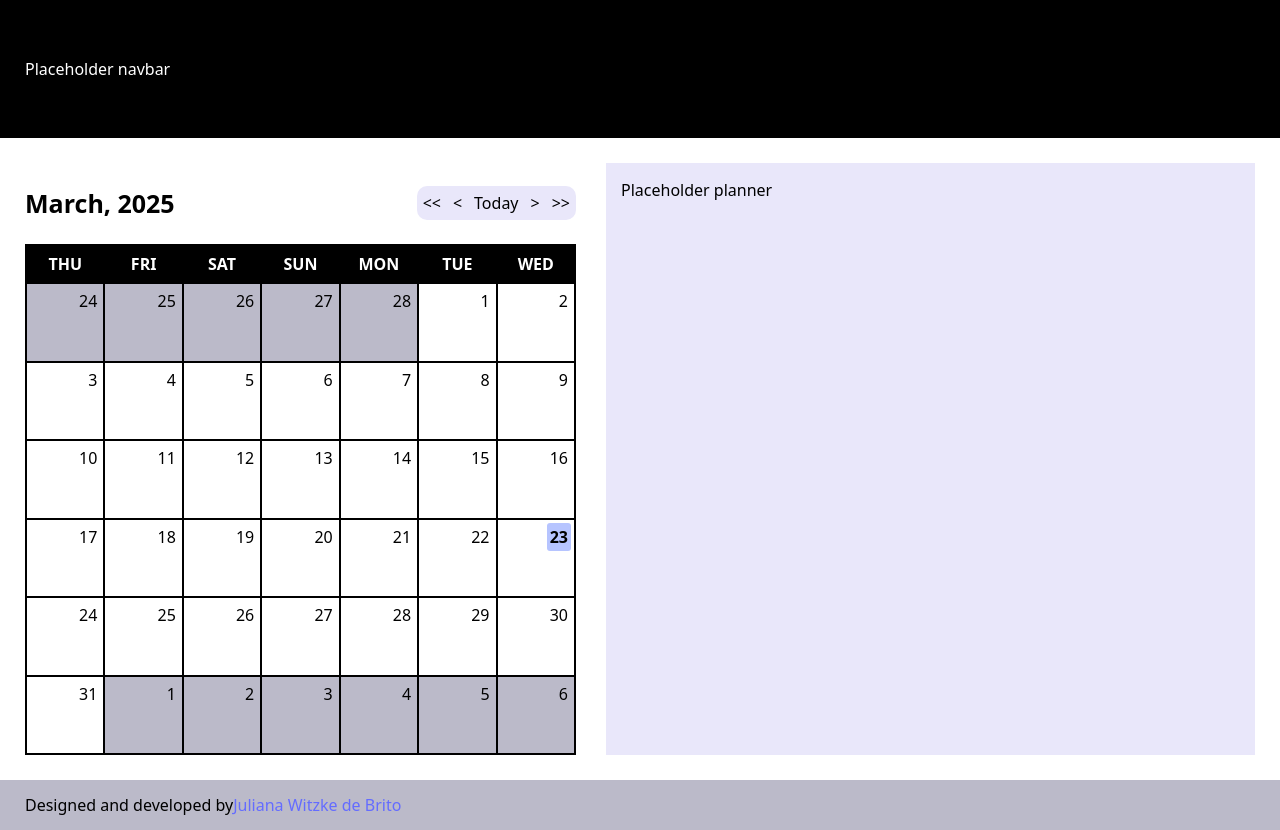
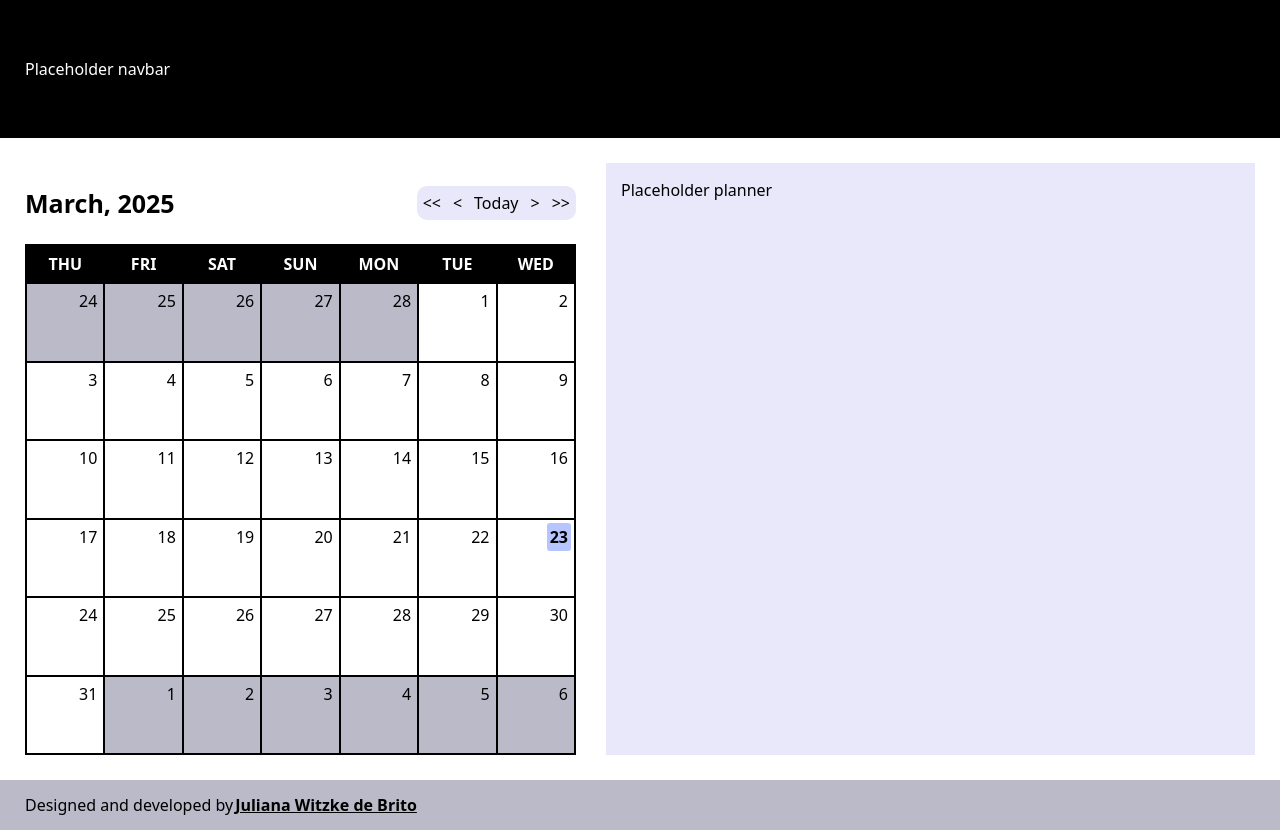
Before and after one commit to jubrito/planner-with-calendar, a React (Vite) app: page / in a window 1280 px wide. Built offline with nearby package versions, Linux system fonts and the light colour scheme.

Commit message:
style: change footer anchor styles

```diff
--- a/src/features/Footer/_footer.module.scss
+++ b/src/features/Footer/_footer.module.scss
@@ -7,4 +7,14 @@
   display: flex;
   align-items: center;
   padding: variables.$outer-spacing;
+
+  a {
+    font-weight: bold;
+    color: variables.$black-color;
+    margin-left: variables.$smaller-gap;
+    text-decoration: underline;
+    &:hover {
+      font-weight: 900;
+    }
+  }
 }
```
